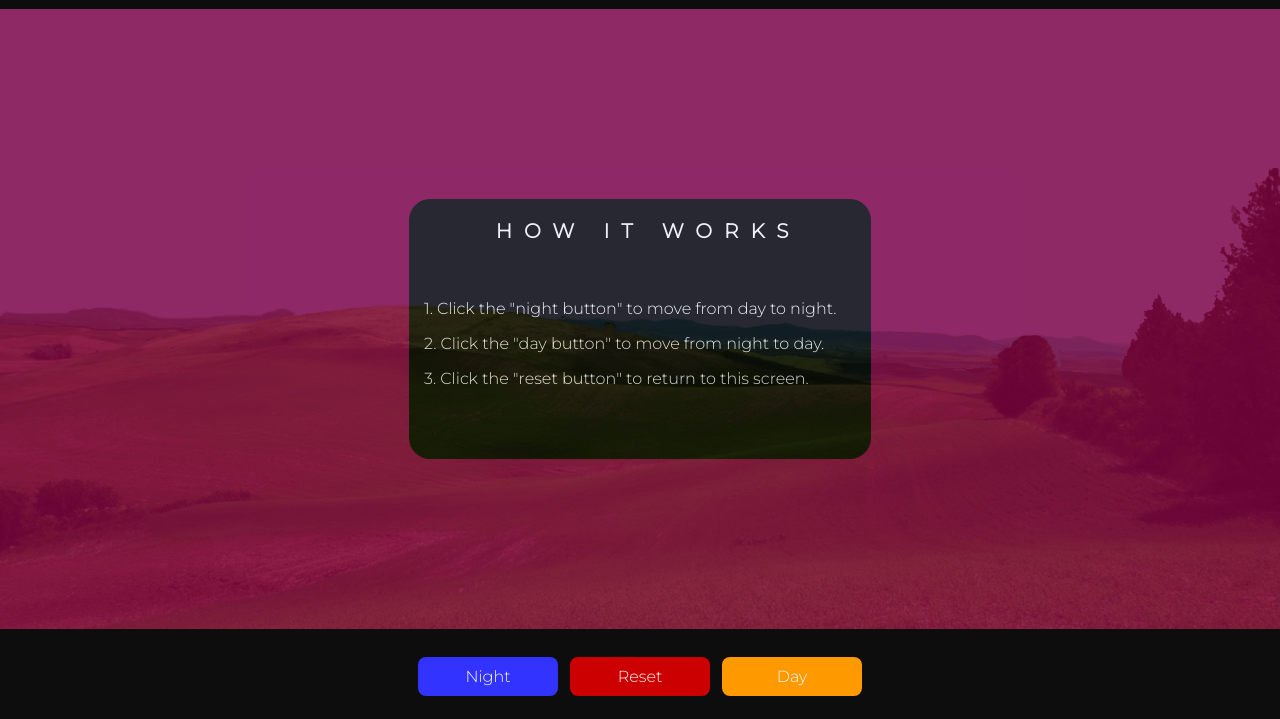
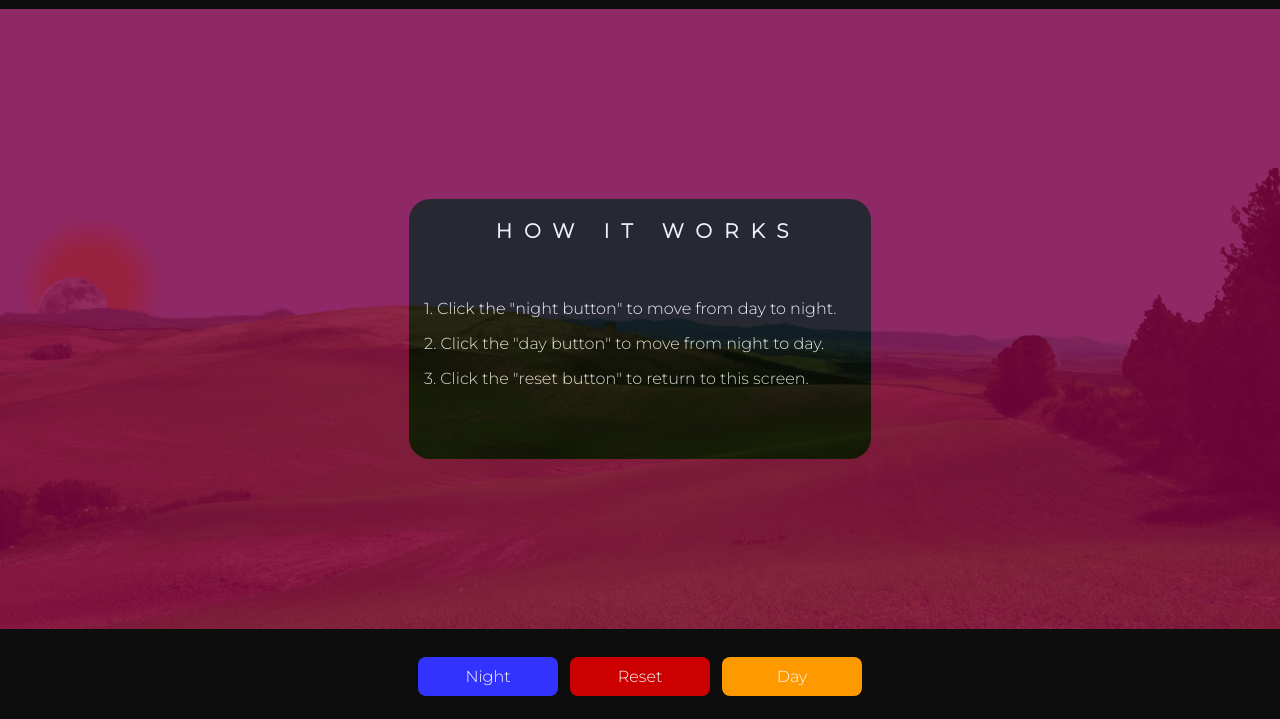
Before and after one commit to shenole-tutorials/night-and-day, a plain HTML site: page index.html in a window 1280 px wide. Shown: the part 81-800 px from the top of the page. Drawn offline with Linux system fonts and the light colour scheme.

Commit message:
All positioning set, except for zenith position of sun and moon

```diff
--- a/index.html
+++ b/index.html
@@ -12,6 +12,8 @@
     <h1>night and day</h1>
   </div>
   <div id="sky">
+    <img src="images/sun.png" id="sun">
+    <img src="images/moon.png" id="moon">
     <img src="images/stars.png" id="stars">
     <img src="images/bg01.png" id="land">
     <img src="images/bg02.png" id="land-overlay">
--- a/styles/main.css
+++ b/styles/main.css
@@ -77,6 +77,7 @@ button {
   box-sizing: border-box;
   width: 140px;
   border: 0;
+  outline: 0;
   border-radius: 8px;
   text-align: center;
 }
@@ -106,7 +107,7 @@ button {
 }
 
 #day:hover {
-  background-color: #cc5200;
+  background-color: #b36b00;
   cursor: pointer;
 }
 
@@ -161,6 +162,18 @@ img {
   z-index: 0;
 }
 
+#moon {
+  position: absolute;
+  left: 35px;
+  bottom: 46%;
+  width: 6%;
+}
+
+#sun {
+  position: absolute;
+  bottom: 43%;
+}
+
 #land {
   width: 100%;
   z-index: 1;
```
